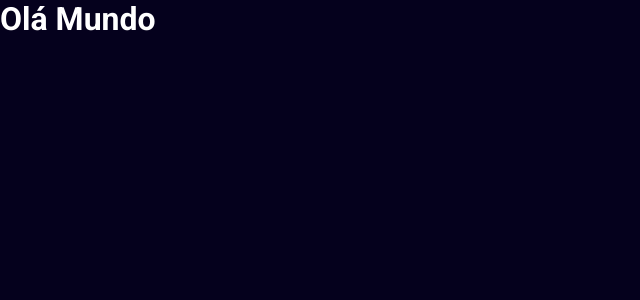
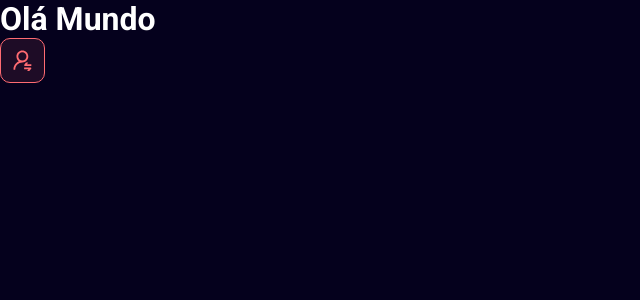
Before and after one commit to RodrigoLima890/DSMeta, a React (Vite) app in the folder frontend/: page / in a window 1280 px wide. Shown: the top 300 px of the page, without its empty margins (0-640 px from the left). Built offline with nearby package versions, Linux system fonts and the light colour scheme.

Commit message:
First cimponent

```diff
--- a/frontend/src/App.tsx
+++ b/frontend/src/App.tsx
@@ -1,6 +1,11 @@
+import NotificationButton from "./componets/notificationButton"
+
 function App() {
   return(
-    <h1>Olá Mundo</h1>
+    <>
+      <h1>Olá Mundo</h1>
+      <NotificationButton/>
+    </>
   )
 }
 
--- /dev/null
+++ b/frontend/src/componets/NotificationButton.tsx
@@ -0,0 +1,13 @@
+import icon from '../assets/img/notification-icon.svg'
+import './style.css'
+function NotificationButton() {
+  return(
+    <>
+    <div className="dsmeta-red-btn">
+      <img src={icon} alt="icon"/>
+    </div>
+    </>
+  )
+}
+
+export default NotificationButton
--- /dev/null
+++ b/frontend/src/componets/style.css
@@ -0,0 +1,14 @@
+.dsmeta-red-btn{
+    height: 45px;
+    width: 45px;
+    background-color: rgba(255, 107, 114, 0.1);
+    border: 1px solid #ff6b72;
+    border-radius: 10px;
+    display: flex;
+    align-items: center;
+    justify-content: center;
+}
+.dsmeta-red-btn img{
+    width: 19px;
+    cursor: pointer;
+}
```
Also changed, not shown: frontend/src/assets/img/logo.svg (added), frontend/src/assets/img/notification-icon.svg (added).
